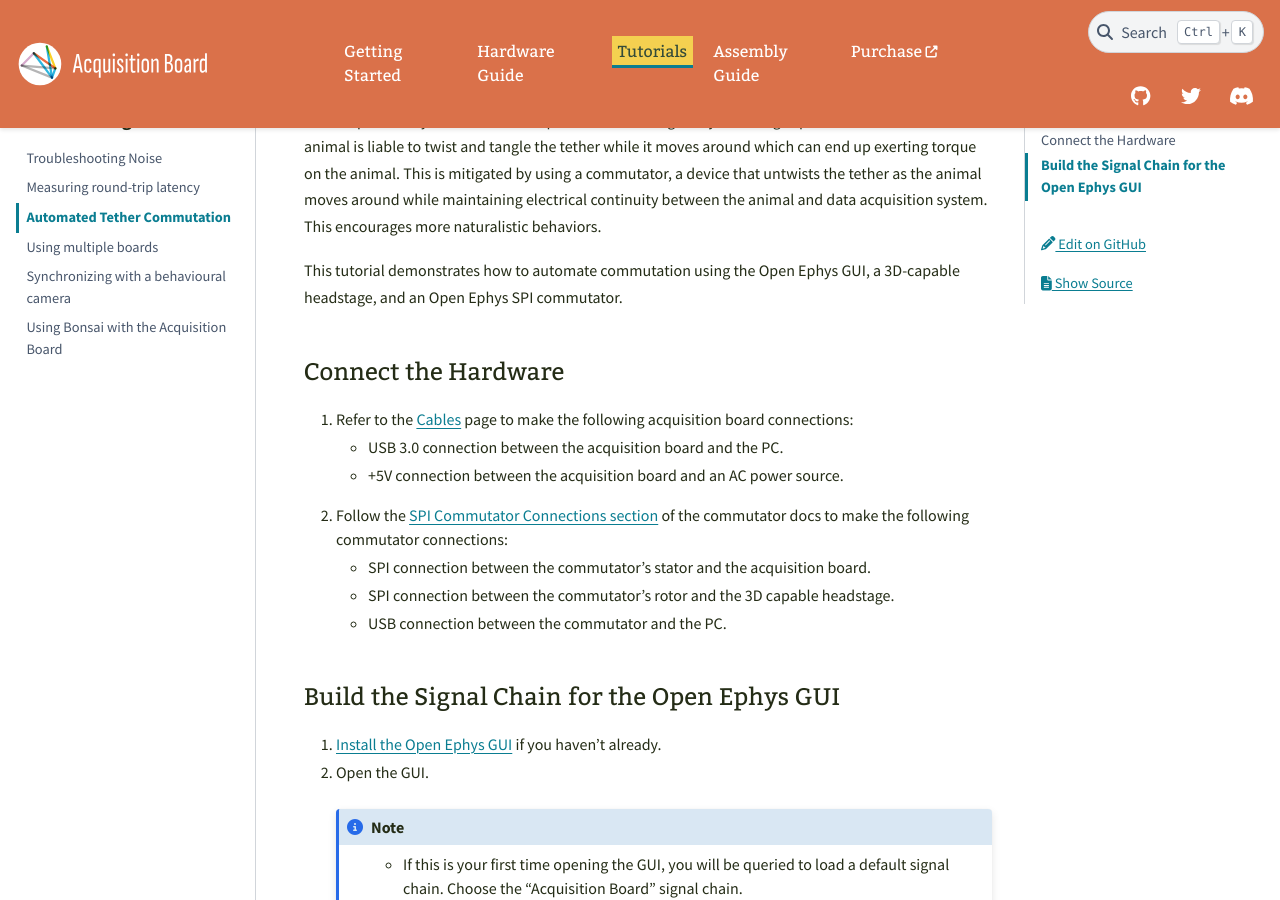
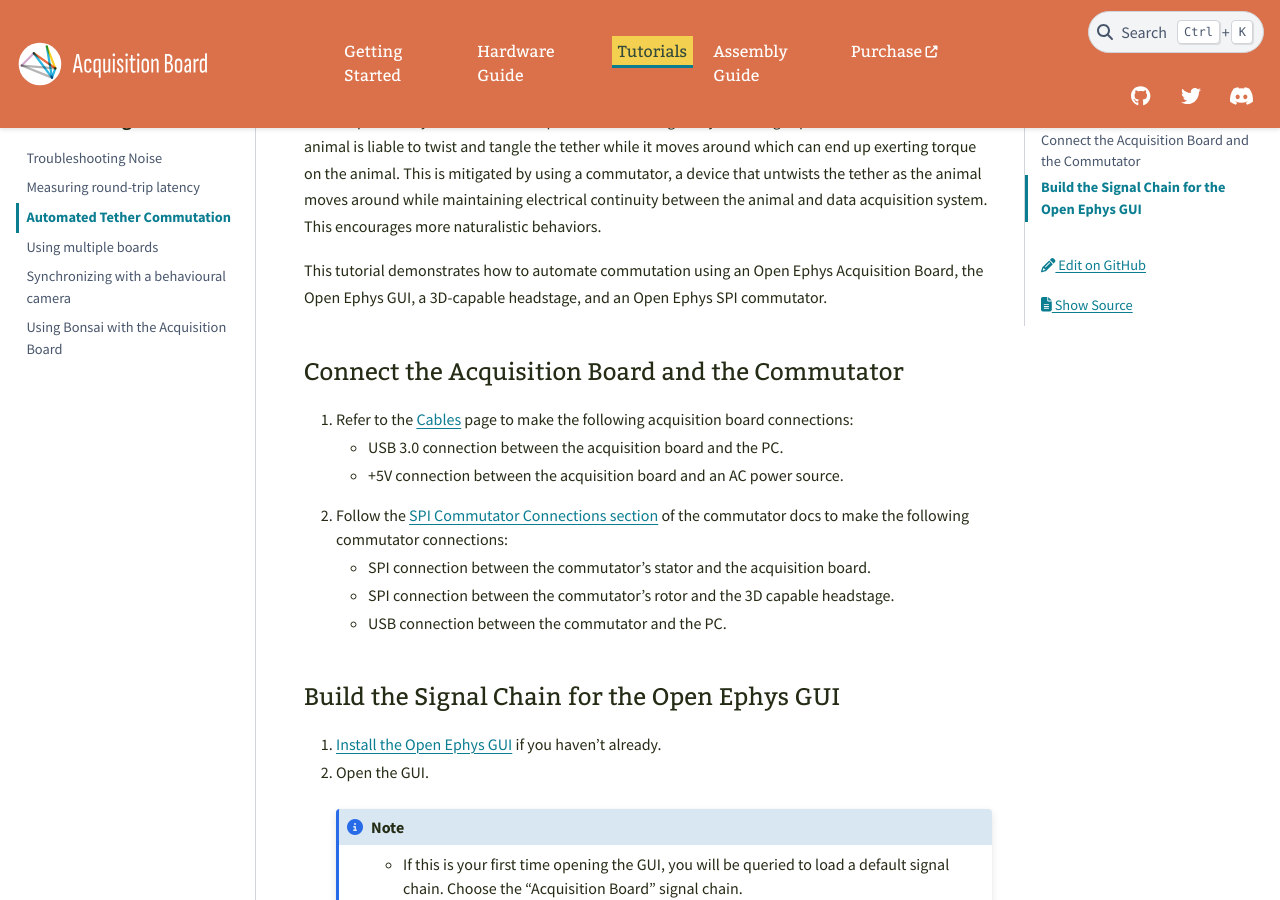
Before and after one commit to open-ephys/acq-board-docs, a Sphinx documentation site: the page built from source/Tutorials/Commutator.rst, in a window 1280 px wide and 900 px high, scrolled down 344 px. Built offline with Sphinx 7.4.7 and the PyData theme 0.15.4, drawn with Linux system fonts in a browser that asks for light colours; some of the changed text lies outside the part shown.

Commit message:
more text edits

```diff
--- a/source/Tutorials/Commutator.rst
+++ b/source/Tutorials/Commutator.rst
@@ -12,11 +12,11 @@
 the animal moves around while maintaining electrical continuity between the animal and data
 acquisition system. This encourages more naturalistic behaviors.
 
-This tutorial demonstrates how to automate commutation using the Open Ephys GUI, a 3D-capable
+This tutorial demonstrates how to automate commutation using an Open Ephys Acquisition Board, the Open Ephys GUI, a 3D-capable
 headstage, and an Open Ephys SPI commutator.
 
-Connect the Hardware
-#####################
+Connect the Acquisition Board and the Commutator
+###################################################
 
 #.  Refer to the :doc:`/Hardware-Guide/Cables` page to make the following acquisition board connections:
 
@@ -72,8 +72,13 @@
 #.  Click the ▶ play button in the top-right corner of the GUI. The commutator should now follow the
     rotation of the headstage around the axis of the tether.
 
-.. raw:: html
 
-  <center><video width="560" height="340" controls>
-  <source src="../../../_static/videos/SPI_commutator.mp4" type="video/mp4">
-  </video></center>
+    .. raw:: html
+
+      <center><video width="560" height="340" controls>
+      <source src="../../../_static/videos/SPI_commutator.mp4" type="video/mp4">
+      </video></center>
+
+
+#.  Continue `building the signal chain
+    <https://open-ephys.github.io/gui-docs/User-Manual/Building-a-signal-chain.html>`_ with the plugins you need to get the functionality you want.
--- a/source/User-Manual/Quickstart-guide.rst
+++ b/source/User-Manual/Quickstart-guide.rst
@@ -95,7 +95,7 @@
 
    - A `Record Node <https://open-ephys.github.io/gui-docs/User-Manual/Plugins/Record-Node.html>`_
 
-   - (optional) An `OE Commutator processor <https://open-ephys.github.io/gui-docs/User-Manual/Plugins/Commutator-Control.html>`
+   - (optional) An `OE Commutator processor <https://open-ephys.github.io/gui-docs/User-Manual/Plugins/Commutator-Control.html>`_
      (downloaded using the Plugin Installer) to use the Open Ephys torque-free SPI Commutator
 
 3. Click the Play button to start data acquisition. Click Record to record.
```
